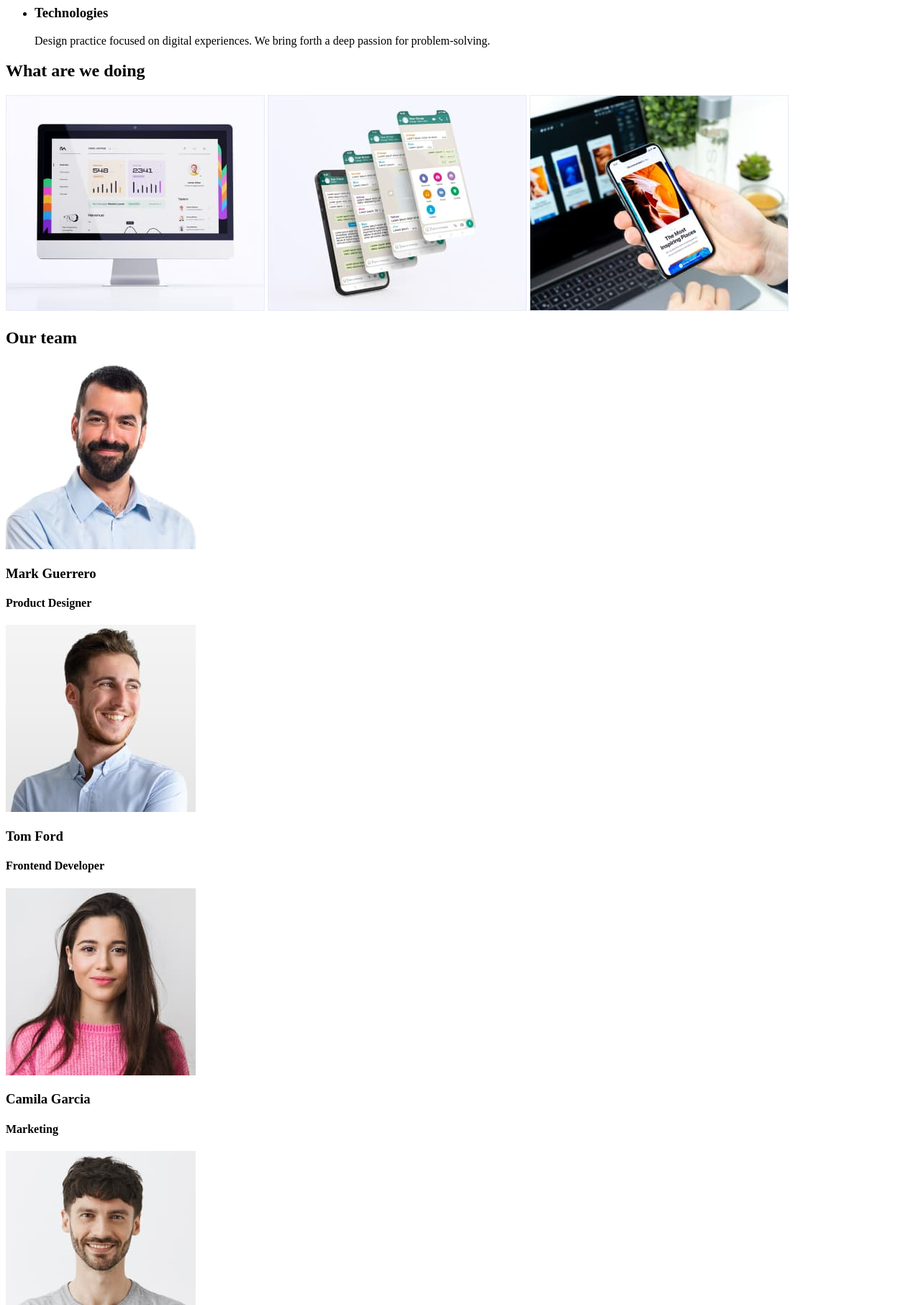
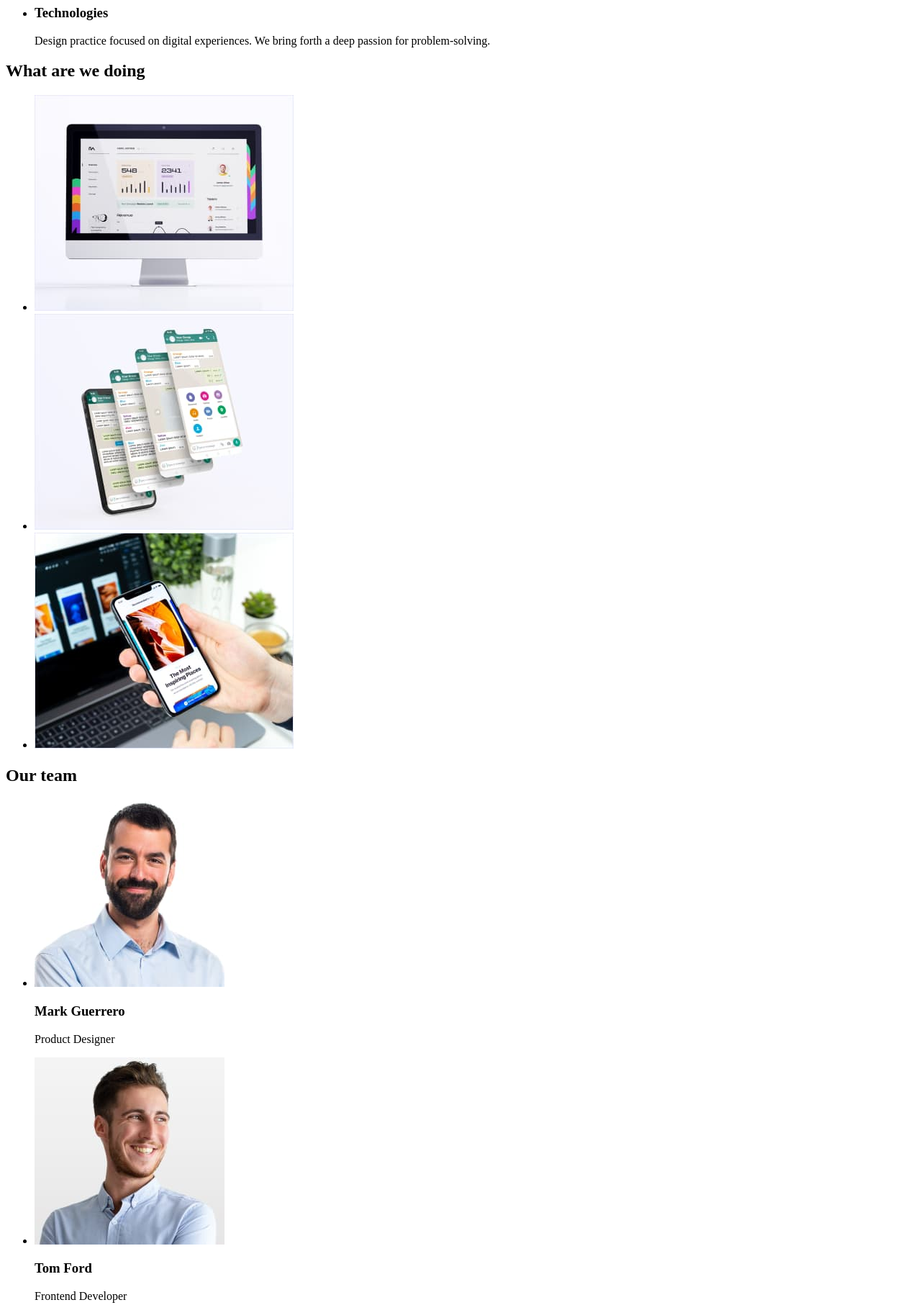
Before and after one commit to M1SHANIA/goit-markup-hw-01, a plain HTML site: page index.html in a window 1280 px wide. Shown: the part 480-2293 px from the top of the page at 72% size. Drawn offline with Linux system fonts and the light colour scheme.

Commit message:
corrected

```diff
--- a/index.html
+++ b/index.html
@@ -65,24 +65,38 @@
       <!--section2-->
       <section>
         <h2>What are we doing</h2>
-        <img src="./images/section-2/3.jpg" alt="pc" width="360" height="300" />
+        <ul>
+          <li>
+            <img
+              src="./images/section-2/3.jpg"
+              alt="pc"
+              width="360"
+              height="300"
+            />
+          </li>
+          <li>
             <img
               src="./images/section-2/2.jpg"
               alt="smartphone"
               width="360"
               height="300"
             />
+          </li>
+          <li>
             <img
               src="./images/section-2/1.jpg"
               alt="smartphone with pc"
               width="360"
               height="300"
             />
+          </li>
+        </ul>
       </section>
       <!--section3-->
       <section>
         <h2>Our team</h2>
-        <div>
+        <ul>
+          <li>
             <img
               src="./images/section-3/img-3.jpg"
               alt="Mark Guerrero"
@@ -90,10 +104,10 @@
               height="260"
             />
             <h3>Mark Guerrero</h3>
-          <h4>Product Designer</h4>
-        </div>
+            <p>Product Designer</p>
+          </li>
 
-        <div>
+          <li>
             <img
               src="./images/section-3/img-2.jpg"
               alt="Tom Ford"
@@ -101,10 +115,10 @@
               height="260"
             />
             <h3>Tom Ford</h3>
-          <h4>Frontend Developer</h4>
-        </div>
+            <p>Frontend Developer</p>
+          </li>
 
-        <div>
+          <li>
             <img
               src="./images/section-3/img-1.jpg"
               alt="Camila Garcia"
@@ -112,10 +126,10 @@
               height="260"
             />
             <h3>Camila Garcia</h3>
-          <h4>Marketing</h4>
-        </div>
+            <p>Marketing</p>
+          </li>
 
-        <div>
+          <li>
             <img
               src="./images/section-3/img.jpg"
               alt="Daniel Wilson"
@@ -123,8 +137,9 @@
               height="260"
             />
             <h3>Daniel Wilson</h3>
-          <h4>UI Designer</h4>
-        </div>
+            <p>UI Designer</p>
+          </li>
+        </ul>
       </section>
     </main>
     <footer>
```
Lines whose indentation alone changed are shown as unchanged.
